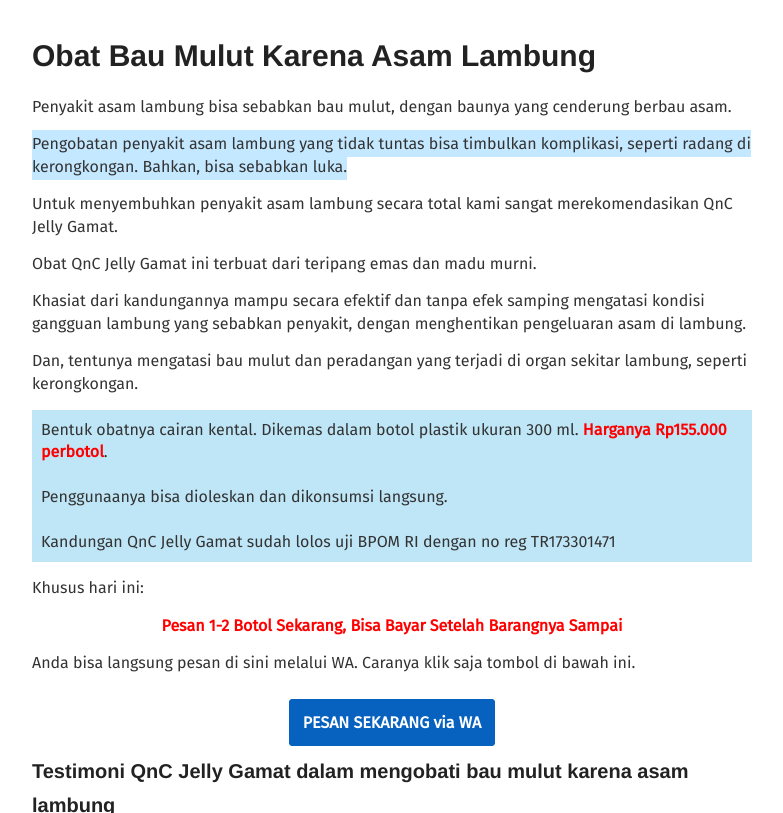
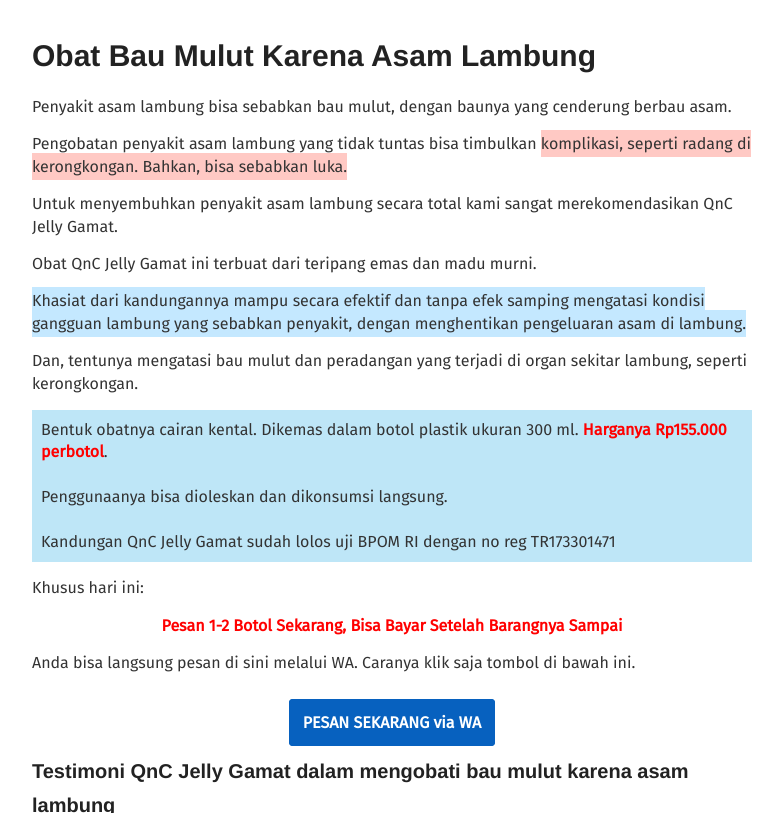
Before and after one commit to zeinherbal/zeinherbal.github.io, a Jekyll site: the page built from _posts/2019-12-26-obat-bau-mulut-karena-asam-lambung.md, in a window 1280 px wide and 900 px high, cut to the strip 0-813 px from the top of the window. Shown: the whole strip, without its empty margins (248-1031 px from the left). Built offline with Jekyll 4.4.1, drawn with Linux system fonts in a browser that asks for light colours.

Commit message:
Update 2019-12-26-obat-bau-mulut-karena-asam-lambung.md

```diff
--- a/_posts/2019-12-26-obat-bau-mulut-karena-asam-lambung.md
+++ b/_posts/2019-12-26-obat-bau-mulut-karena-asam-lambung.md
@@ -5,13 +5,13 @@
 
 Penyakit asam lambung bisa sebabkan bau mulut, dengan baunya yang cenderung berbau asam.
 
-<span style="background-color: #c4e8ff; padding: 4px 0;">Pengobatan penyakit asam lambung yang tidak tuntas bisa timbulkan komplikasi, seperti radang di kerongkongan. Bahkan, bisa sebabkan luka.</span>
+Pengobatan penyakit asam lambung yang tidak tuntas bisa timbulkan <span style="background-color: #ffc9c4; padding: 4px 0;">komplikasi, seperti radang di kerongkongan. Bahkan, bisa sebabkan luka.</span>
 
 Untuk menyembuhkan penyakit asam lambung secara total kami sangat merekomendasikan QnC Jelly Gamat.
 
 Obat QnC Jelly Gamat ini terbuat dari teripang emas dan madu murni.
 
-Khasiat dari kandungannya mampu secara efektif dan tanpa efek samping mengatasi kondisi gangguan lambung yang sebabkan penyakit, dengan menghentikan pengeluaran asam di lambung.
+<span style="background-color: #c4e8ff; padding: 4px 0;">Khasiat dari kandungannya mampu secara efektif dan tanpa efek samping mengatasi kondisi gangguan lambung yang sebabkan penyakit, dengan menghentikan pengeluaran asam di lambung.</span>
 
 Dan, tentunya mengatasi bau mulut dan peradangan yang terjadi di organ sekitar lambung, seperti kerongkongan.
 
```
